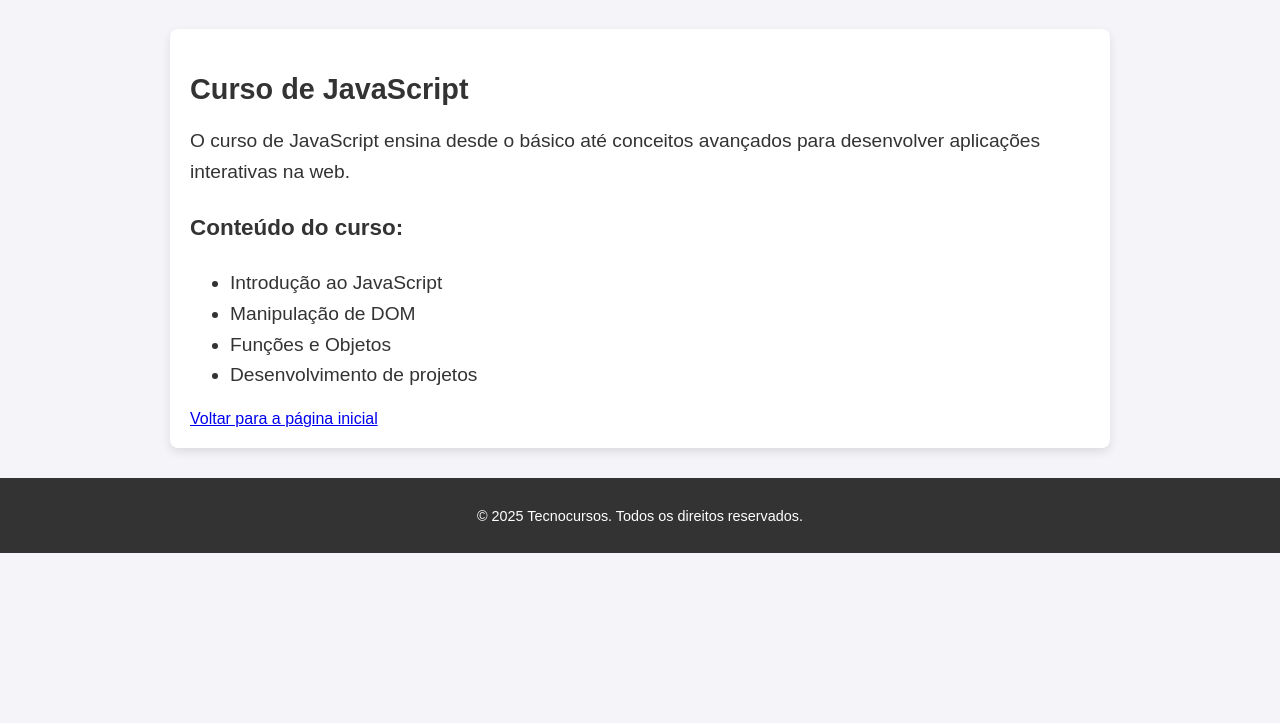
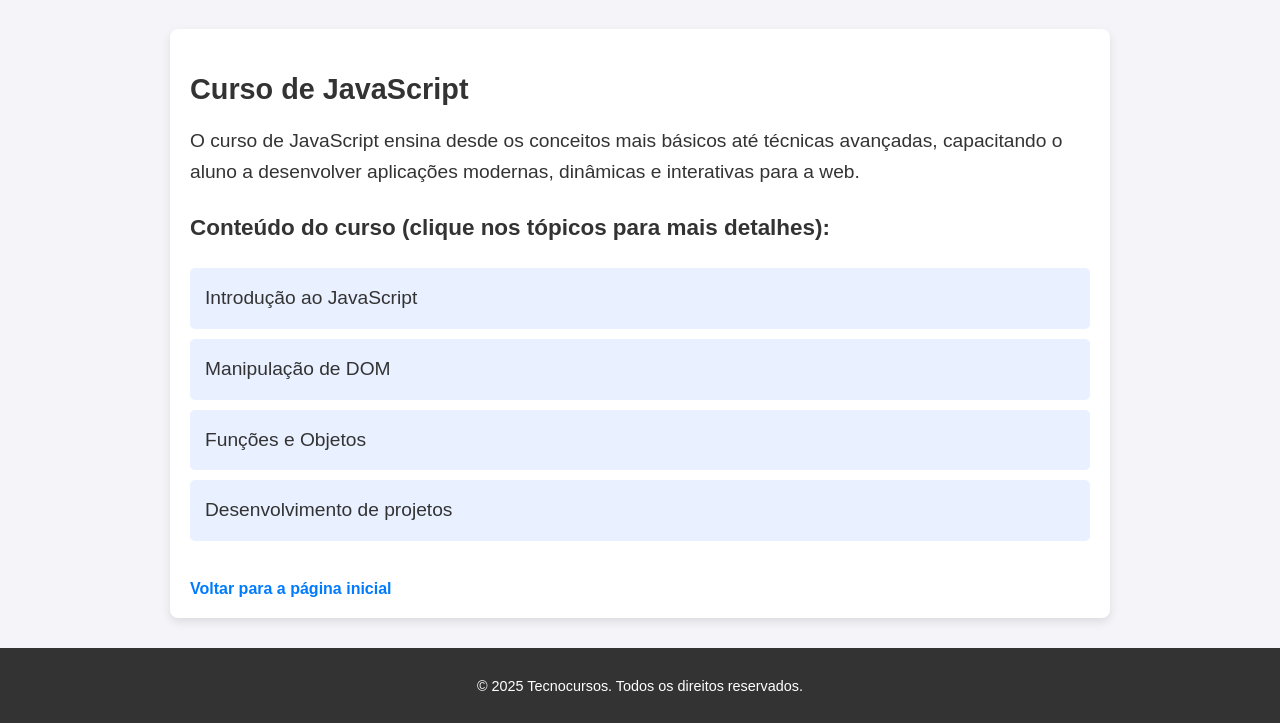
Before and after one commit to Luizcodigos/Portfolio, a plain HTML site: page pagina2.html in a window 1280 px wide. Shown: the part 78-801 px from the top of the page. Drawn offline with Linux system fonts and the light colour scheme.

Commit message:
Update pagina2.html

```diff
--- a/pagina2.html
+++ b/pagina2.html
@@ -5,7 +5,6 @@
     <meta name="viewport" content="width=device-width, initial-scale=1.0">
     <title>Detalhes do Curso</title>
     <style>
-
         body {
             font-family: 'Arial', sans-serif;
             margin: 0;
@@ -47,6 +46,56 @@
             line-height: 1.6;
         }
 
+        ul {
+            padding: 0;
+        }
+
+        li {
+            cursor: pointer;
+            margin-bottom: 10px;
+            list-style: none;
+            padding: 15px;
+            background-color: #e9f0ff;
+            border-radius: 5px;
+            transition: background-color 0.3s;
+            position: relative;
+        }
+
+        li:hover {
+            background-color: #d0e2ff;
+        }
+
+        .info-escondida {
+            display: none;
+            margin-top: 12px;
+            font-size: 1rem;
+            color: #555;
+        }
+
+        li.ativo .info-escondida {
+            display: block;
+        }
+
+
+        .carregando::after {
+            content: " (carregando...)";
+            font-style: italic;
+            font-size: 0.9rem;
+            color: #777;
+        }
+
+        a {
+            display: inline-block;
+            margin-top: 20px;
+            color: #007BFF;
+            text-decoration: none;
+            font-weight: bold;
+        }
+
+        a:hover {
+            text-decoration: underline;
+        }
+
         footer {
             background-color: #333;
             color: white;
@@ -64,7 +113,7 @@
             text-decoration: underline;
         }
 
-        /* Responsividade */
+
         @media (max-width: 768px) {
             main {
                 padding: 15px;
@@ -83,26 +132,64 @@
     </header>
 
     <main>
-
         <h2 id="curso-titulo">Curso de JavaScript</h2>
 
         <div class="curso-info" id="descricao-curso">
-            <p>O curso de JavaScript ensina desde o básico até conceitos avançados para desenvolver aplicações interativas na web.</p>
-            <h3>Conteúdo do curso:</h3>
+            <p>O curso de JavaScript ensina desde os conceitos mais básicos até técnicas avançadas, capacitando o aluno a desenvolver aplicações modernas, dinâmicas e interativas para a web.</p>
+            <h3>Conteúdo do curso (clique nos tópicos para mais detalhes):</h3>
             <ul>
-                <li>Introdução ao JavaScript</li>
-                <li>Manipulação de DOM</li>
-                <li>Funções e Objetos</li>
-                <li>Desenvolvimento de projetos</li>
+                <li onclick="toggleInfoAsync(this)">
+                    Introdução ao JavaScript
+                    <div class="info-escondida">
+                        Neste módulo, você aprenderá o que é JavaScript, sua importância no desenvolvimento web, como integrá-lo em páginas HTML e como executar seus primeiros scripts. Também será introduzido aos principais conceitos da linguagem, como variáveis, operadores, tipos de dados e estruturas de decisão.
+                    </div>
+                </li>
+                <li onclick="toggleInfoAsync(this)">
+                    Manipulação de DOM
+                    <div class="info-escondida">
+                        Aqui você aprenderá como interagir com os elementos HTML por meio do DOM (Document Object Model). Isso inclui como selecionar elementos da página, alterar conteúdos, adicionar ou remover classes, manipular atributos e criar efeitos dinâmicos que respondem às ações do usuário em tempo real.
+                    </div>
+                </li>
+                <li onclick="toggleInfoAsync(this)">
+                    Funções e Objetos
+                    <div class="info-escondida">
+                        Neste tópico, aprofundamos o uso de funções em JavaScript, incluindo funções anônimas, arrow functions e callbacks. Você também aprenderá a trabalhar com objetos, criar propriedades e métodos, além de entender conceitos como encapsulamento, herança e orientação a objetos com JavaScript moderno (ES6+).
+                    </div>
+                </li>
+                <li onclick="toggleInfoAsync(this)">
+                    Desenvolvimento de projetos
+                    <div class="info-escondida">
+                        Esta etapa do curso é totalmente prática. Você aplicará tudo o que aprendeu em projetos reais, como uma calculadora funcional, um gerenciador de tarefas (to-do list) e uma galeria de imagens com filtros. O objetivo é consolidar o conhecimento e criar um portfólio inicial com projetos interativos e bem estruturados.
+                    </div>
+                </li>
             </ul>
         </div>
 
-        <a href="file:///C:/Users/aluno/Desktop/atividade/atividade.html">Voltar para a página inicial</a>
+        <a href="atividade.html">Voltar para a página inicial</a>
     </main>
 
     <footer>
         <p>&copy; 2025 Tecnocursos. Todos os direitos reservados.</p>
     </footer>
 
+    <script>
+        async function toggleInfoAsync(item) {
+
+            if (item.classList.contains("carregando")) return;
+
+
+            item.classList.add("carregando");
+
+
+            await new Promise(resolve => setTimeout(resolve, 1000));
+
+
+            item.classList.toggle("ativo");
+
+
+            item.classList.remove("carregando");
+        }
+    </script>
+
 </body>
 </html>
```
